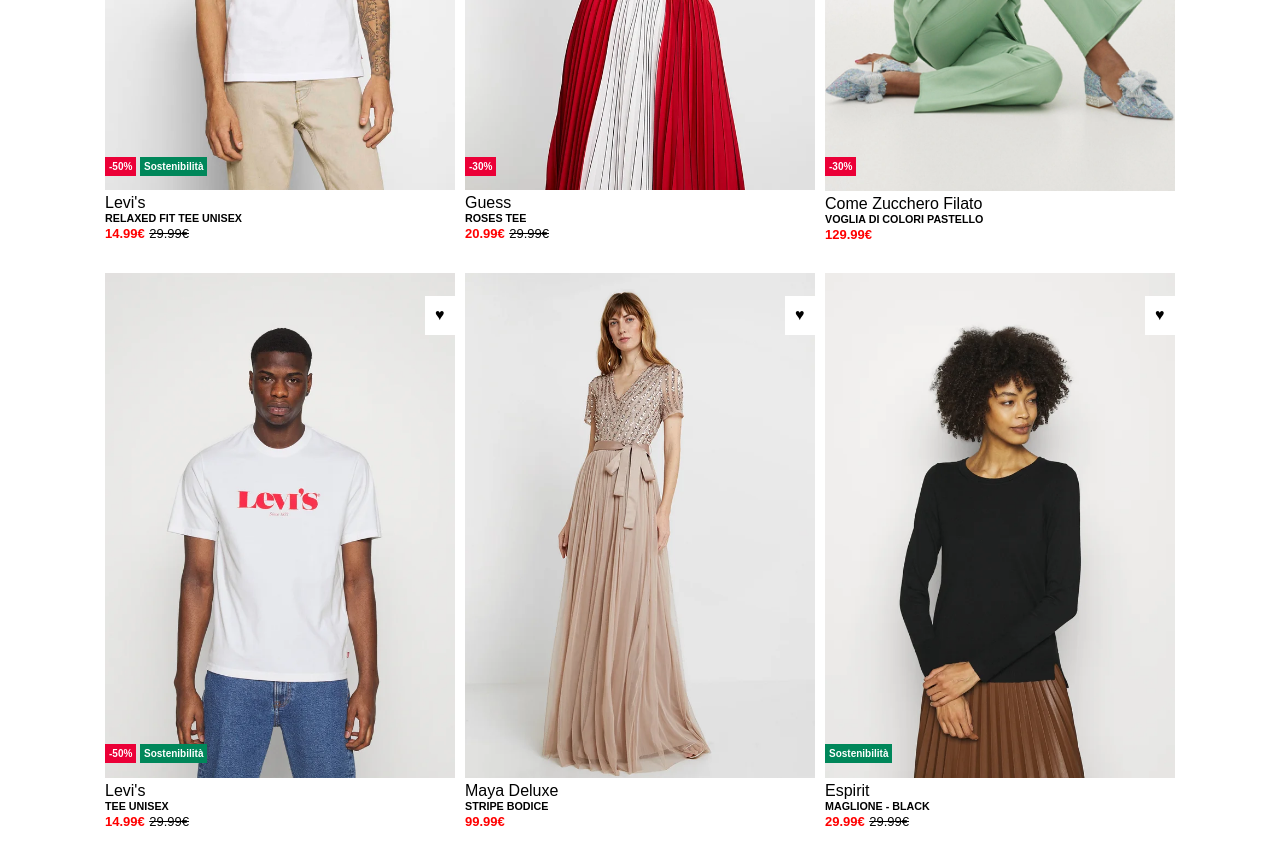
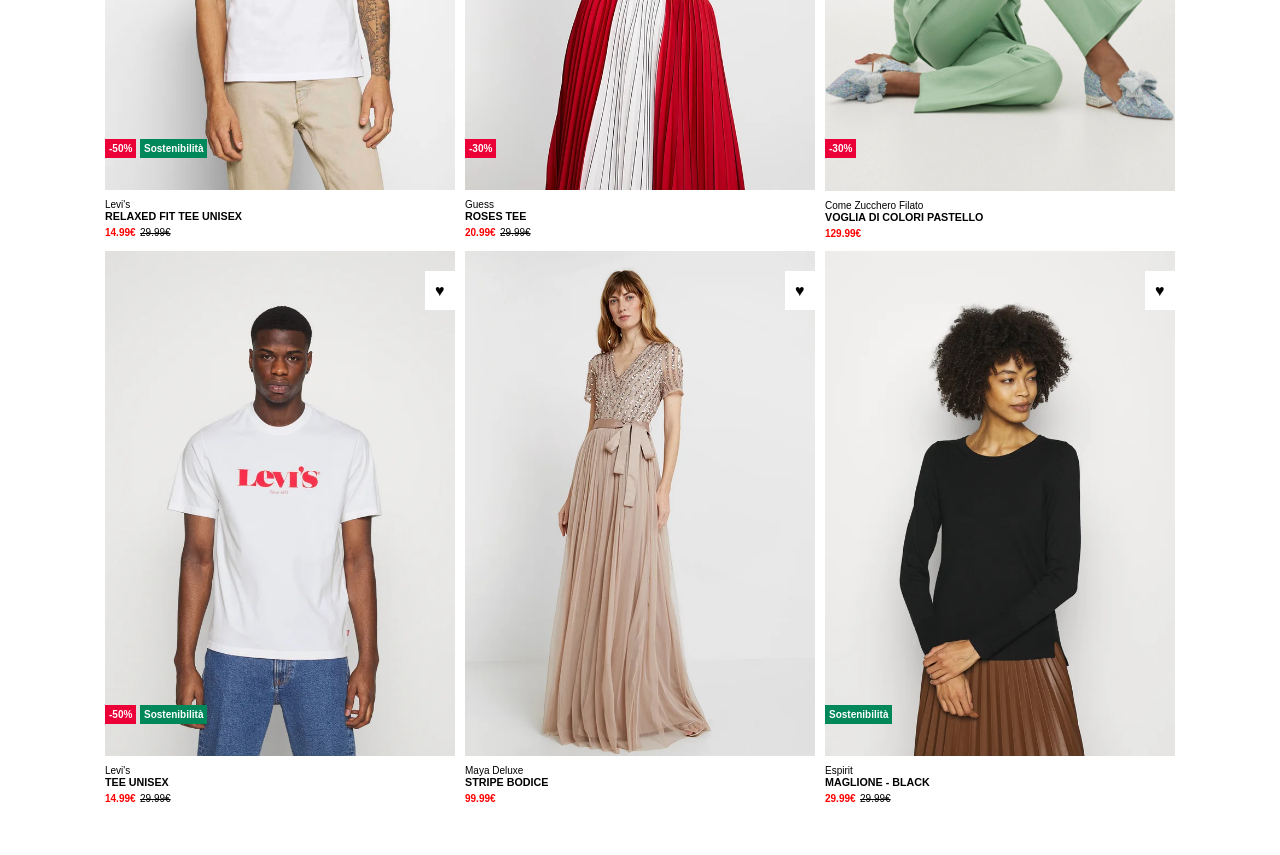
Before and after one commit to LuigiZannella/html-css-boolando, a plain HTML site: page index.html in a window 1280 px wide. Shown: the part 320-1175 px from the top of the page. After the commit the page ends 1131 px from the top, so only its background shows below. Drawn offline with Linux system fonts and the light colour scheme.

Commit message:
progetto finito

```diff
--- a/index.html
+++ b/index.html
@@ -15,63 +15,64 @@
               <div class="col">
                 <div class="product">
                   <img src="img/1.webp" alt="vestito" />
-                  <span class="base cuore"> &hearts; </span>
-                  <p>Levi's</p>
+                  <p class="sconto">-50%</p>
+                  <p class="sostenibilità">Sostenibilità</p>
+                  <span class="basecuore"> &hearts; </span>
+                </div>
+                  <p class="marca">Levi's</p>
                   <h6>RELAXED FIT TEE UNISEX</h6>
                   <p><span class="prezzorosso">14.99€</span> <span class="prezzoorigi">29.99€</span></p>
-                  <p class="sconto">-50%</p>
-                  <p class="sostenibilità">Sostenibilità</p>
-                </div>
               </div>
               <div class="col">
                 <div class="product">
                   <img src="img/2.webp" alt="vestito" />
-                  <span class="base cuore"> &hearts; </span>
-                  <p>Guess</p>
-                  <h6>ROSES TEE</h6>
-                  <p><span class="prezzorosso">20.99€</span> <span class="prezzoorigi">29.99€</span></p>
+                  <span class="basecuore"> &hearts; </span>
                   <p class="sconto">-30%</p>
                 </div>
-              </div>
+                  <p class="marca">Guess</p>
+                  <h6>ROSES TEE</h6>
+                  <p><span class="prezzorosso">20.99€</span> <span class="prezzoorigi">29.99€</span></p>              </div>
               <div class="col">
                 <div class="product">
                   <img src="img/3.webp" alt="vestito" />
-                  <span class="base cuore"> &hearts; </span>
-                  <p>Come Zucchero Filato</p>
+                  <span class="basecuore"> &hearts; </span>
+                  <p class="sconto">-30%</p>
+                </div>
+                  <p class="marca">Come Zucchero Filato</p>
                   <h6>VOGLIA DI COLORI PASTELLO</h6>
                   <p><span class="prezzorosso">129.99€</span></p>
-                  <p class="sconto">-30%</p>
-                </div>
+
               </div>
               <div class="col">
                 <div class="product">
                   <img src="img/4.webp" alt="vestito" />
-                  <span class="base cuore"> &hearts; </span>
-                  <p>Levi's</p>
-                  <h6>TEE UNISEX</h6>
-                  <p><span class="prezzorosso">14.99€</span> <span class="prezzoorigi">29.99€</span></p>
+                  <span class="basecuore"> &hearts; </span>
                   <p class="sconto">-50%</p>
                   <p class="sostenibilità">Sostenibilità</p>
                 </div>
+                  <p class="marca">Levi's</p>
+                  <h6>TEE UNISEX</h6>
+                  <p><span class="prezzorosso">14.99€</span> <span class="prezzoorigi">29.99€</span></p>
               </div>
               <div class="col">
                 <div class="product">
                   <img src="img/5.webp" alt="vestito" />
-                  <span class="base cuore"> &hearts; </span>
-                  <p>Maya Deluxe</p>
+                  <span class="basecuore"> &hearts; </span>
+                </div>
+                  <p class="marca">Maya Deluxe</p>
                   <h6>STRIPE BODICE</h6>
                   <p><span class="prezzorosso">99.99€</span></p>
-                </div>
               </div>
               <div class="col">
                 <div class="product">
                   <img src="img/6.webp" alt="vestito" />
-                  <span class="base cuore"> &hearts; </span>
-                  <p>Espirit</p>
+                  <span class="basecuore"> &hearts; </span>
+                  <p class="sostenibilità2">Sostenibilità</p>
+                </div>
+                  <p class="marca">Espirit</p>
                   <h6>MAGLIONE - BLACK</h6>
                   <p><span class="prezzorosso">29.99€</span> <span class="prezzoorigi">29.99€</span></p>
-                  <p class="sostenibilità2">Sostenibilità</p>
-                </div>
+
               </div>
             </div>
           </div>
--- a/style.css
+++ b/style.css
@@ -11,9 +11,9 @@ body {
     font-family: Arial, Helvetica, sans-serif
 }
 
-  h6 {
-      font-weight: bold;
-  }
+.marca {
+    font-size: 10px;
+}
   .container {
     max-width: 1100px;
     margin: 0 auto;
@@ -30,25 +30,23 @@ body {
 
   /* products */
   .product {
-    padding-bottom: 20px;
+    padding-bottom: 5px;
     position: relative;
   }
   .product img {
     width: 100%;
   }
-  .base {
+  .basecuore {
     position: absolute;
     top: 4%;
     right: 0;
-  }
-  .cuore {
     background-color: #fff;
     padding: 3%;
   }
 
   .sconto {
       position: absolute;
-      bottom: 15%;
+      bottom: 8%;
       background-color: #eb0037;
       color: white;
       font-size: 10px;
@@ -59,7 +57,7 @@ body {
 
   .sostenibilità {
     position: absolute;
-    bottom: 15%;
+    bottom: 8%;
     left: 10%;
     background-color: #00875a;
     color: white;
@@ -71,7 +69,7 @@ body {
 
 .sostenibilità2 {
     position: absolute;
-    bottom: 15%;
+    bottom: 8%;
     background-color: #00875a;
     color: white;
     font-size: 10px;
@@ -82,11 +80,15 @@ body {
 
 .prezzorosso {
     color: red;
-    font-size: 13px;
+    font-size: 10px;
     font-weight: bold;
 }
 
 .prezzoorigi {
     text-decoration-line: line-through;
-    font-size: 13px;
+    font-size: 10px;
 }
+
+.product:hover .basecuore {
+    color: red;
+}
```
